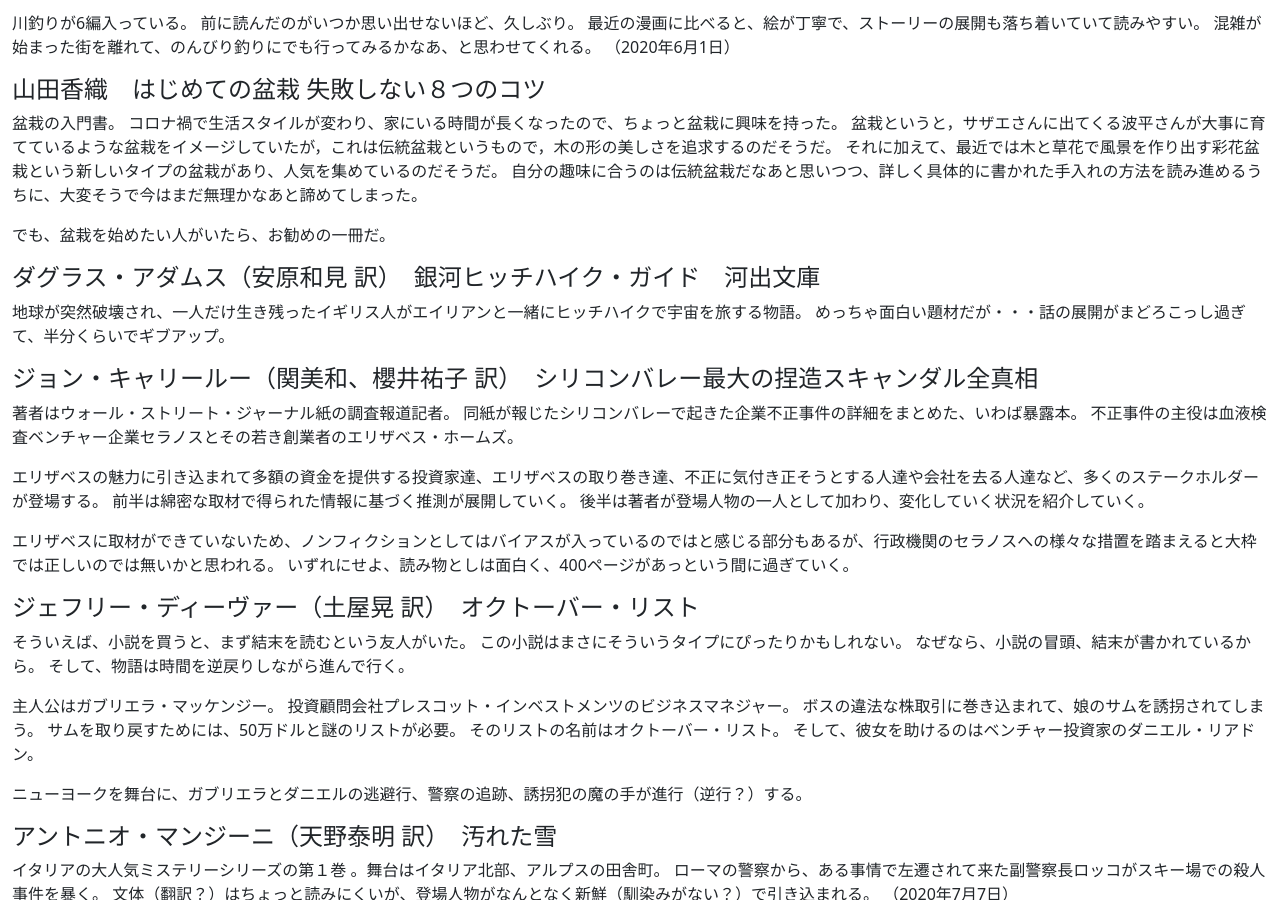
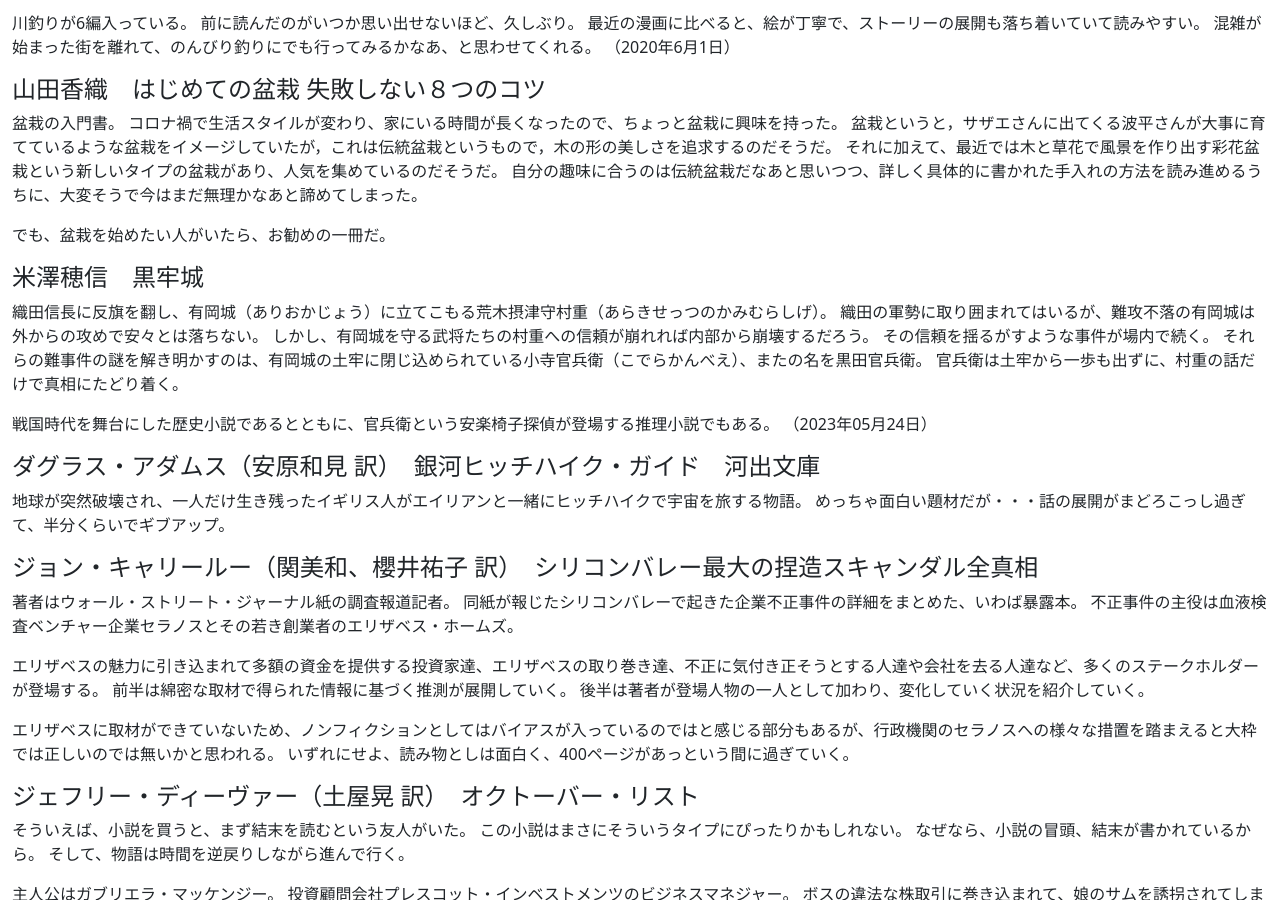
Before and after one commit to waipuna96815/waipuna96815.github.io, a Jekyll site: the page built from pages/book-etc.md, in a window 1280 px wide and 900 px high, scrolled down 4736 px. Built offline with Jekyll 4.4.1, drawn with Linux system fonts in a browser that asks for light colours; nearby versions of some CDN libraries; some of the changed text lies outside the part shown.

Commit message:
add a book by Yonezawa

```diff
--- a/pages/book-etc.md
+++ b/pages/book-etc.md
@@ -1,7 +1,7 @@
 ---
 layout: page
 title: 読書メモ：その他
-date: 2023-05-07
+date: 2023-05-24
 categories: 読書
 ---
 #### 相沢沙呼　medium　霊媒探偵 城塚翡翠
@@ -326,6 +326,19 @@
 
 でも、盆栽を始めたい人がいたら、お勧めの一冊だ。
 
+<div id="yonezawa"></div>
+#### 米澤穂信　黒牢城
+
+織田信長に反旗を翻し、有岡城（ありおかじょう）に立てこもる荒木摂津守村重（あらきせっつのかみむらしげ）。
+織田の軍勢に取り囲まれてはいるが、難攻不落の有岡城は外からの攻めで安々とは落ちない。
+しかし、有岡城を守る武将たちの村重への信頼が崩れれば内部から崩壊するだろう。
+その信頼を揺るがすような事件が場内で続く。
+それらの難事件の謎を解き明かすのは、有岡城の土牢に閉じ込められている小寺官兵衛（こでらかんべえ）、またの名を黒田官兵衛。
+官兵衛は土牢から一歩も出ずに、村重の話だけで真相にたどり着く。
+
+戦国時代を舞台にした歴史小説であるとともに、官兵衛という安楽椅子探偵が登場する推理小説でもある。
+（2023年05月24日）
+
 #### ダグラス・アダムス（安原和見 訳）　銀河ヒッチハイク・ガイド　河出文庫
 
 地球が突然破壊され、一人だけ生き残ったイギリス人がエイリアンと一緒にヒッチハイクで宇宙を旅する物語。
```
Also changed, not shown: book.md (+1 -0 lines), index.md (+1 -0 lines).
